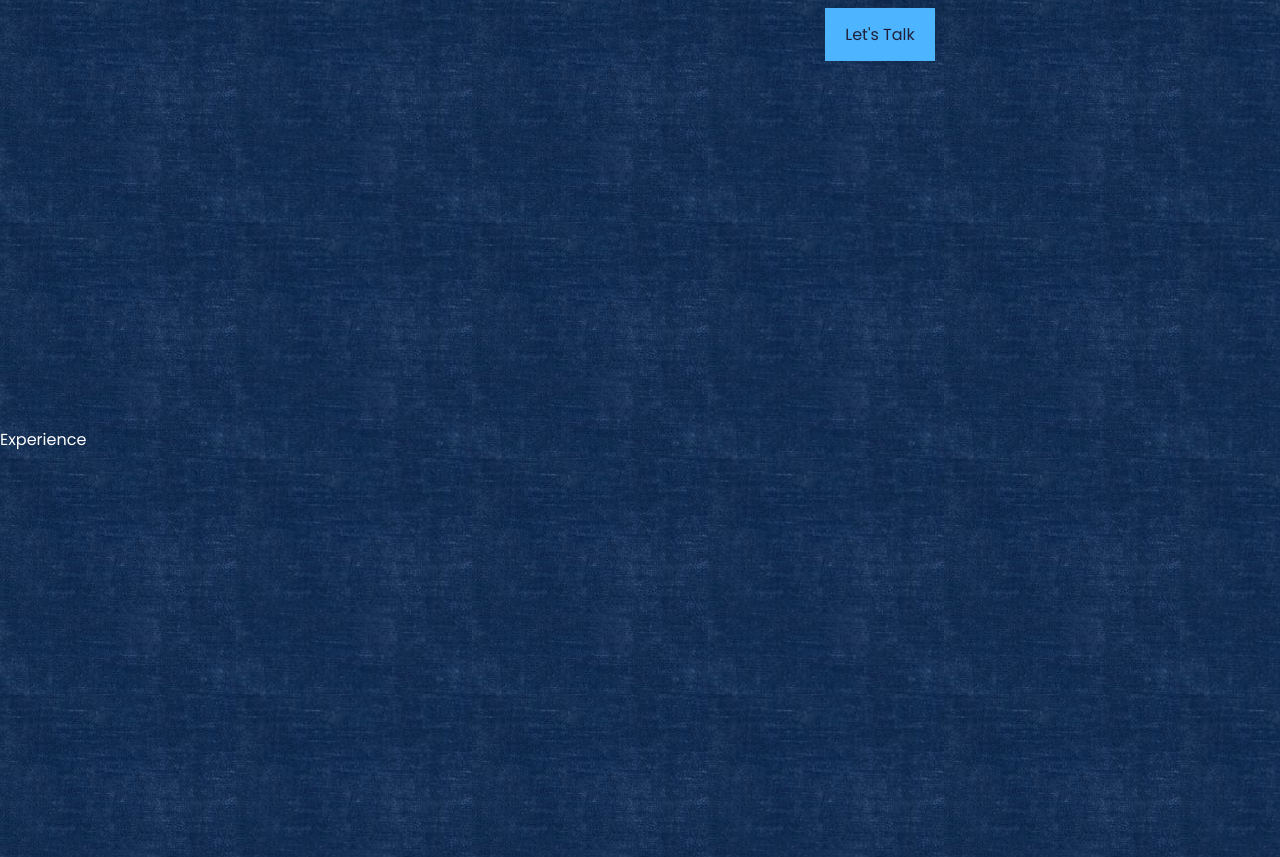
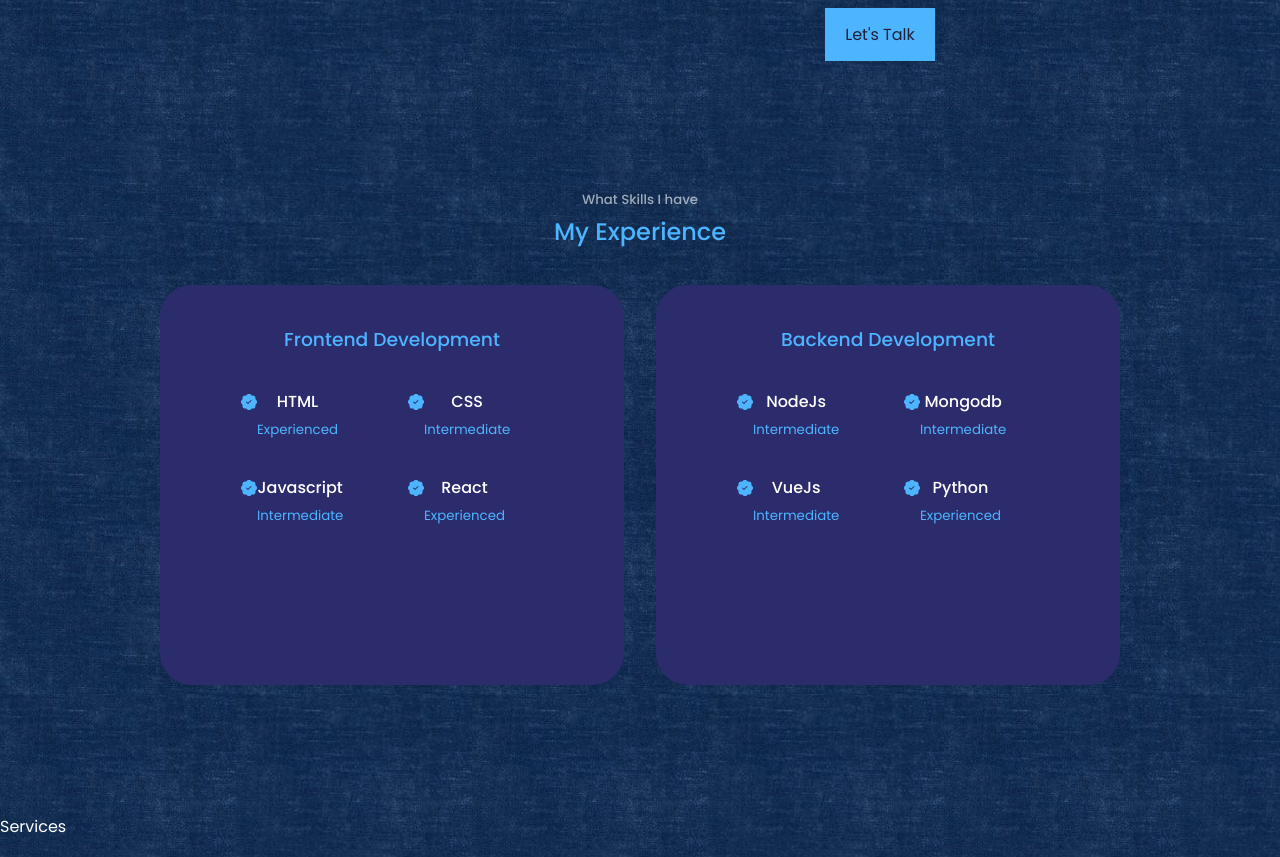
Before and after one commit to ShafiaAnsar/My-Portfolio, a React (Create React App) app: page / in a window 1280 px wide. Shown: the part 1430-2287 px from the top of the page. Built offline with nearby package versions, Linux system fonts and the light colour scheme.

Commit message:
'Completed Experience Section'

```diff
--- a/src/components/About/About.css
+++ b/src/components/About/About.css
@@ -80,7 +80,7 @@
     .about_content{
         text-align: center;
     }
-    /* .about_content p{
+    .about_content p{
         margin: 1rem;
-    } */
+    }
 }
--- a/src/components/Experience/Experience.css
+++ b/src/components/Experience/Experience.css
@@ -0,0 +1,62 @@
+
+.experience_container{
+    display: grid;
+    grid-template-columns: 1fr 1fr;
+    gap: 2rem;
+    height: 50vh;
+
+}
+.experience_container >div{
+    background:  var(--color-bg-varient);
+    padding: 2.4rem 5rem;
+    border-radius: 2rem;
+    border: 1px solid transparent;
+    transition: var(--transition);
+    /* font-size:xx-large; */
+/*  */
+}
+.experience_container>div:hover{
+    background: transparent;
+    border-color: var(--color-primary-varient);
+    cursor: default;
+}
+.experience_container >div h3{
+    text-align: center;
+    margin-bottom: 2rem;
+    color: var(--color-primary);
+}
+.experience_content{
+    display: grid;
+    grid-template-columns: 1fr 1fr;
+   gap: 2rem;
+}
+.experience_detail{
+    display: flex;
+}
+.experience_detail-icon{
+    margin-top: 6px;
+    color: var(--color-primary);
+}
+@media screen and (max-width:1024px) {
+    .experience_container{
+        grid-template-columns:  1fr;
+    }
+    .experience_container>div{
+        width: 100%;
+        padding: 2rem;
+        margin: 0 auto;
+        /* height: 40vh; */
+    }
+    .experience_content{
+        padding: 1rem;
+    }
+}
+@media screen and (max-width:600px) {
+    .experience_container{
+        gap: 1rem;
+    }
+    .experience_container >div{
+        width: 100%;
+        padding: 2rem 1rem;
+    }
+}
--- a/src/components/Experience/Experience.jsx
+++ b/src/components/Experience/Experience.jsx
@@ -1,8 +1,77 @@
 import React from 'react'
 import'./Experience.css'
+import {BsPatchCheckFill} from 'react-icons/bs'
 function Experience() {
   return (
-    <section id='experience'>Experience</section>
+    <section id='experience'>
+      <h5>What Skills I  have</h5>
+      <h2>My Experience</h2>
+      <div className="experience_container container">
+        <div className="experience_frontend">
+        <h3>Frontend Development</h3>
+        <div className="experience_content">
+        <article className='experience_detail'>
+            <BsPatchCheckFill    className='experience_detail-icon'/>
+            <div><h4>HTML</h4>
+            <small className='text-light'>Experienced</small>
+            </div>
+          </article>
+          <article className='experience_detail'>
+            <BsPatchCheckFill    className='experience_detail-icon'/>
+            <div><h4>CSS</h4>
+            <small className='text-light'>Intermediate</small>
+            </div>
+          </article>
+          <article
+          className='experience_detail'>
+            <BsPatchCheckFill    className='experience_detail-icon'/>
+            <div><h4>Javascript</h4>
+            <small className='text-light'>Intermediate</small>
+            </div>
+          </article>
+          <article
+          className='experience_detail'>
+            <BsPatchCheckFill    className='experience_detail-icon'/>
+            <div><h4>React</h4>
+            <small className='text-light'>Experienced</small>
+            </div>
+          </article>
+        </div>
+        </div>
+        <div className="experience_backend">
+        <h3>Backend Development</h3>
+        <div className="experience_content">
+          <article className='experience_detail'>
+            <BsPatchCheckFill    className='experience_detail-icon'/>
+            <div><h4>NodeJs</h4>
+            <small className='text-light'>Intermediate</small>
+            </div>
+          </article>
+
+          <article className='experience_detail'>
+            <BsPatchCheckFill    className='experience_detail-icon'/>
+            <div><h4>Mongodb</h4>
+            <small className='text-light'>Intermediate</small>
+            </div>
+          </article>
+          <article className='experience_detail'>
+            <BsPatchCheckFill    className='experience_detail-icon'/>
+            <div><h4>VueJs</h4>
+            <small className='text-light'>Intermediate</small>
+            </div>
+          </article>
+          <article
+          className='experience_detail'>
+            <BsPatchCheckFill    className='experience_detail-icon'/>
+            <div><h4>Python</h4>
+            <small className='text-light'>Experienced</small>
+            </div>
+          </article>
+        </div>
+        </div>
+        </div>
+
+    </section>
   )
 }
 
--- a/src/index.css
+++ b/src/index.css
@@ -48,9 +48,8 @@
 }
 section{
     margin-top: 8rem;
-    height: 100vh;
 }
-section >h2, section >h5{
+section >h2, section >h5 ,section >h1{
     text-align: center;
 color: var(--color-light);}
 section >h2{
```
